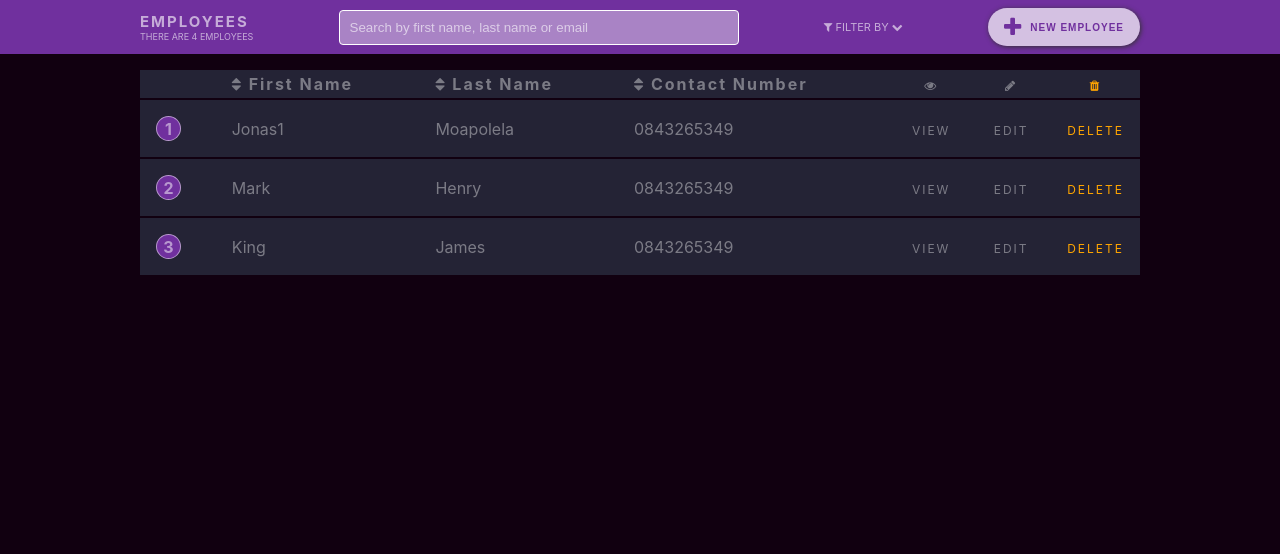
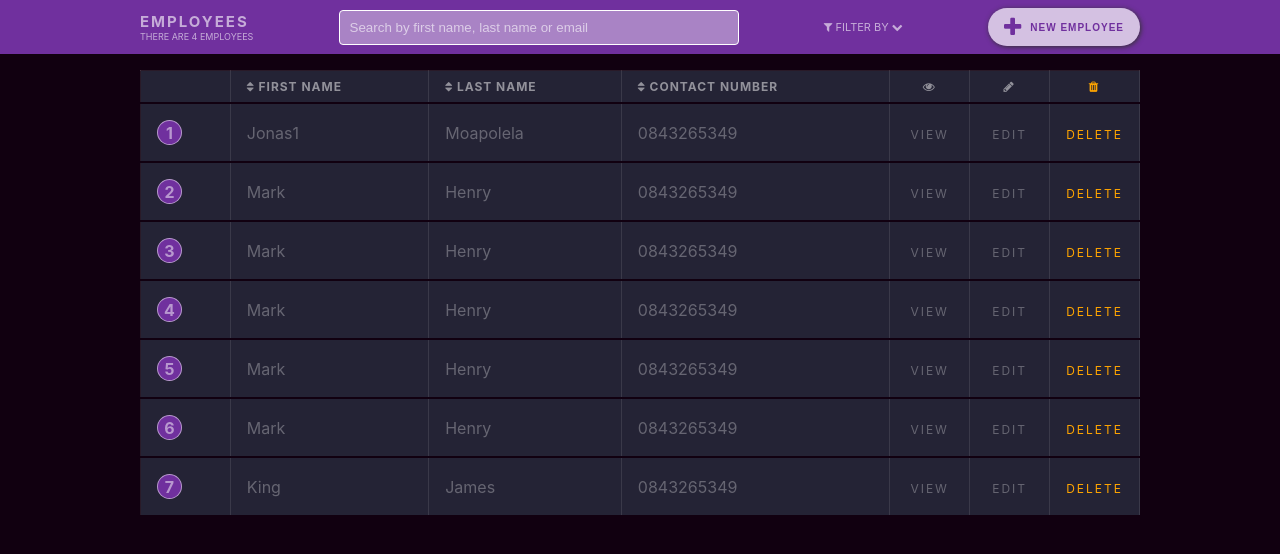
Before and after one commit to jonazzsa/jonaz, a React (Create React App) app: page / in a window 1280 px wide. Shown: the top 554 px of the page. Built offline with nearby package versions, Linux system fonts and the light colour scheme.

Commit message:
added delete confirmation pop up

```diff
--- a/src/App.css
+++ b/src/App.css
@@ -111,7 +111,7 @@ button .fa{
 }
 
 .list-container > div{
-  color: rgba(255, 255, 255, .4);
+  color: rgba(255, 255, 255, .3);
   display: table-row;
   border-bottom: solid #110010 2px;
   margin-bottom: 8px;
@@ -120,20 +120,24 @@ button .fa{
 
 .list-container > div:first-of-type {
   font-weight: bold;
-  letter-spacing: 2px;
+  letter-spacing: 1px;
+  text-transform: uppercase;
+  font-size: 12px;
+  color: rgba(255, 255, 255, .5);
+  pointer-events: none;
 }
 
 .list-container > div > div{
   display: table-cell;
   padding: 16px;
   background-color: #242335;
-
+  border: solid 1px rgba(255, 255, 255, .1);
 }
 
 
 
 .list-container > div:first-of-type > div{
-  padding: 4px 16px;
+  padding: 8px 16px;
 }
 
 .list-action {
@@ -151,7 +155,7 @@ button .fa{
 }
 
 .list-action:hover {
-  color: #000
+  color: #fff
 }
 
 .list-bullets {
@@ -275,3 +279,34 @@ button .fa{
 .filter:hover ul{
   display: block;
 }
+
+.delete-confirm {
+  position: absolute;
+  background: #242335;
+  margin: auto;
+  top: 0;
+  bottom: 0;
+  left: 0;
+  right: 0;
+  width: 200px;
+  height: fit-content;
+  color: rgba(255,255,255,.7);
+  padding: 24px;
+  z-index: 200;
+  border-radius: 8px;
+  font-size: 14px;
+  color: rgba(255, 255, 255, .4)
+}
+
+.delete-confirm-links {
+  display: flex;
+  justify-content: space-between;
+  text-transform: uppercase;
+  margin-top: 32px;
+  letter-spacing: 2px;
+}
+
+.delete-confirm-links a {
+  color: rgba(255, 255, 255, .4);
+  text-decoration: none;
+}
--- /dev/null
+++ b/src/components/DeleteConfirm.js
@@ -0,0 +1,15 @@
+import React from 'react';
+
+const DeleteConfirm = (props) => {
+  return <div className='delete-confirm'>
+      <div><i className='fa fa-trash'></i> Delete Record</div>
+      <div className='delete-confirm-links'>
+          <a href='javascript:void(0)' onClick={() => {props.closeWindow()}}>Cancel</a>
+      <a href='javascript:void(0)' onClick={() => {props.deleteEmployee(props.index)}}>Delete</a>
+      </div>
+  </div>;
+};
+
+DeleteConfirm.propTypes = {};
+
+export default DeleteConfirm;
--- a/src/components/Main.js
+++ b/src/components/Main.js
@@ -1,5 +1,6 @@
 import React, { useEffect, useState } from 'react';
 import BackDrop from './BackDrop';
+import DeleteConfirm from './DeleteConfirm';
 import EmployeeCaptureForm from './EmployeeCaptureForm';
 import EmployeeListItem from './EmployeeListItem';
 import Layout from './Layout';
@@ -9,6 +10,98 @@ const Main = (props) => {
   const [employeesDetails, setEmployees] = useState([{
     firstName: 'Jonas1',
     lastName: 'Moapolela',
+    contactNumber: '0843265349',
+    id: 687671,
+    dob: '1989-jan',
+    streetAddress: 'Jeff masemola',
+    city: 'Johanneburg',
+    postalCode: '0949',
+    country: 'South Africa',
+    skills: [
+      {
+        skill: 'Excel',
+        years: '20',
+        seniorityRating: '5'
+      },
+      {
+        skill: 'Word',
+        years: '30',
+        seniorityRating: '5'
+      }
+    ]
+  },
+  {
+    firstName: 'Mark',
+    lastName: 'Henry',
+    contactNumber: '0843265349',
+    id: 687671,
+    dob: '1989-jan',
+    streetAddress: 'Jeff masemola',
+    city: 'Johanneburg',
+    postalCode: '0949',
+    country: 'South Africa',
+    skills: [
+      {
+        skill: 'Excel',
+        years: '20',
+        seniorityRating: '5'
+      },
+      {
+        skill: 'Word',
+        years: '30',
+        seniorityRating: '5'
+      }
+    ]
+  },
+  {
+    firstName: 'Mark',
+    lastName: 'Henry',
+    contactNumber: '0843265349',
+    id: 687671,
+    dob: '1989-jan',
+    streetAddress: 'Jeff masemola',
+    city: 'Johanneburg',
+    postalCode: '0949',
+    country: 'South Africa',
+    skills: [
+      {
+        skill: 'Excel',
+        years: '20',
+        seniorityRating: '5'
+      },
+      {
+        skill: 'Word',
+        years: '30',
+        seniorityRating: '5'
+      }
+    ]
+  },
+  {
+    firstName: 'Mark',
+    lastName: 'Henry',
+    contactNumber: '0843265349',
+    id: 687671,
+    dob: '1989-jan',
+    streetAddress: 'Jeff masemola',
+    city: 'Johanneburg',
+    postalCode: '0949',
+    country: 'South Africa',
+    skills: [
+      {
+        skill: 'Excel',
+        years: '20',
+        seniorityRating: '5'
+      },
+      {
+        skill: 'Word',
+        years: '30',
+        seniorityRating: '5'
+      }
+    ]
+  },
+  {
+    firstName: 'Mark',
+    lastName: 'Henry',
     contactNumber: '0843265349',
     id: 687671,
     dob: '1989-jan',
@@ -84,6 +177,10 @@ const Main = (props) => {
 
   const [selectedUser, setSelectedUser] = useState([])
 
+  const [isDeleteConfirm, setIsDeleteConfirm] = useState(false)
+
+  const [deleteId, setDeleteId] = useState()
+
 
 
   const addEmployee = () => {
@@ -93,13 +190,19 @@ const Main = (props) => {
 
   const closeWindow = () => {
     setIsVisibleCapture(false)
+    setIsDeleteConfirm(false)
   }
 
-  const deleteEmployee = (id) => {
-
+   const deleteEmployeeConfirm = (index) => {
+    setIsDeleteConfirm(true)
   }
 
-  const editEmployee = (id, action, index) => {
+  const deleteEmployee = (index) => {
+    setIsDeleteConfirm(false)
+    setDeleteId(index)
+  }
+
+  const editEmployee = (action, index) => {
     setIsVisibleCapture(true)
     setCaptureAction(action)
     setSelectedUser(employeesDetails[index])
@@ -140,12 +243,13 @@ const Main = (props) => {
           <MidSection sortEmployees={sortEmployees}>
              {employeesDetails.map((employee, index) => <EmployeeListItem key={index}
              index={index}
-             deleteEmployee={deleteEmployee}
+             deleteEmployee={deleteEmployeeConfirm}
              editEmployee={editEmployee}
              employeeDetails={employee} />)}
           </MidSection>
           {isVisibleCapture ? <EmployeeCaptureForm action={captureAction} employeesDetails={selectedUser} closeWindow={closeWindow}/>: ''}
-          {isVisibleCapture ? <BackDrop />: ''}
+          {isVisibleCapture || isDeleteConfirm ? <BackDrop />: ''}
+          {isDeleteConfirm ? <DeleteConfirm closeWindow={closeWindow} deleteEmployee={deleteEmployee} />: ''}
       </Layout>
   </div>;
 }
```
